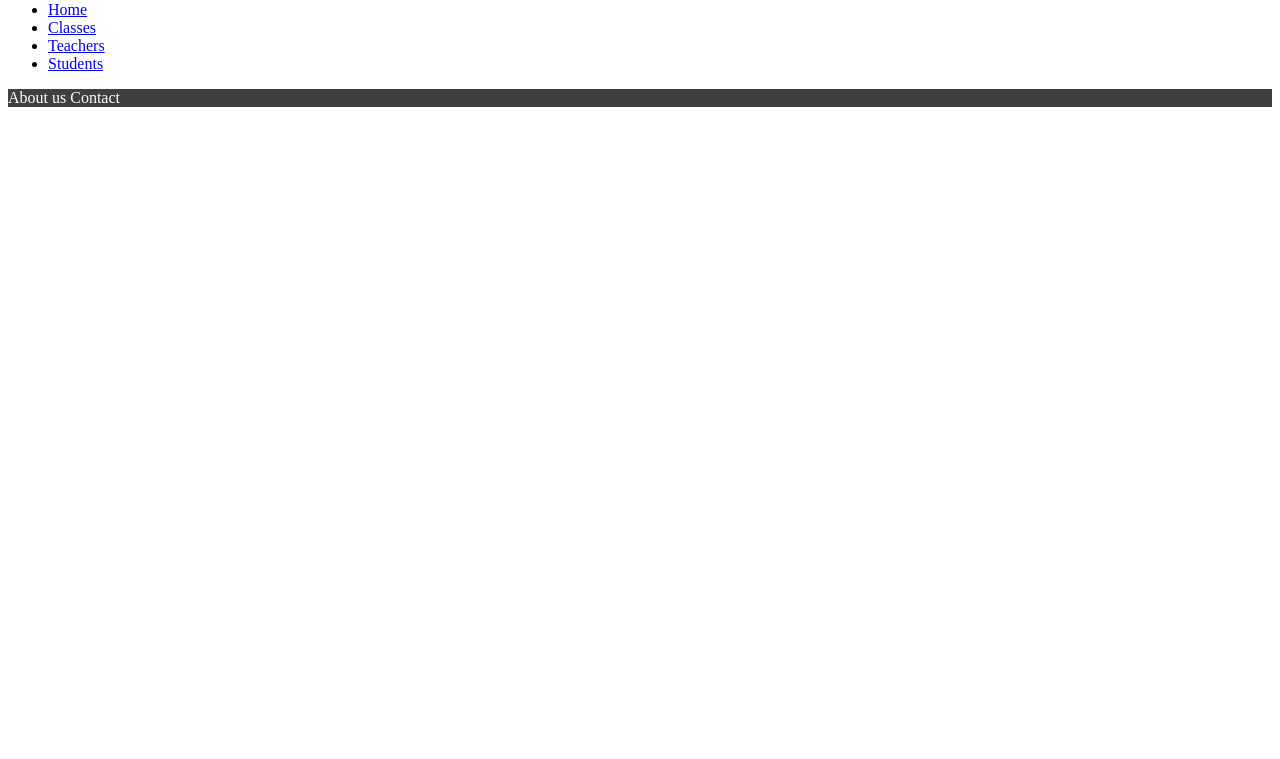
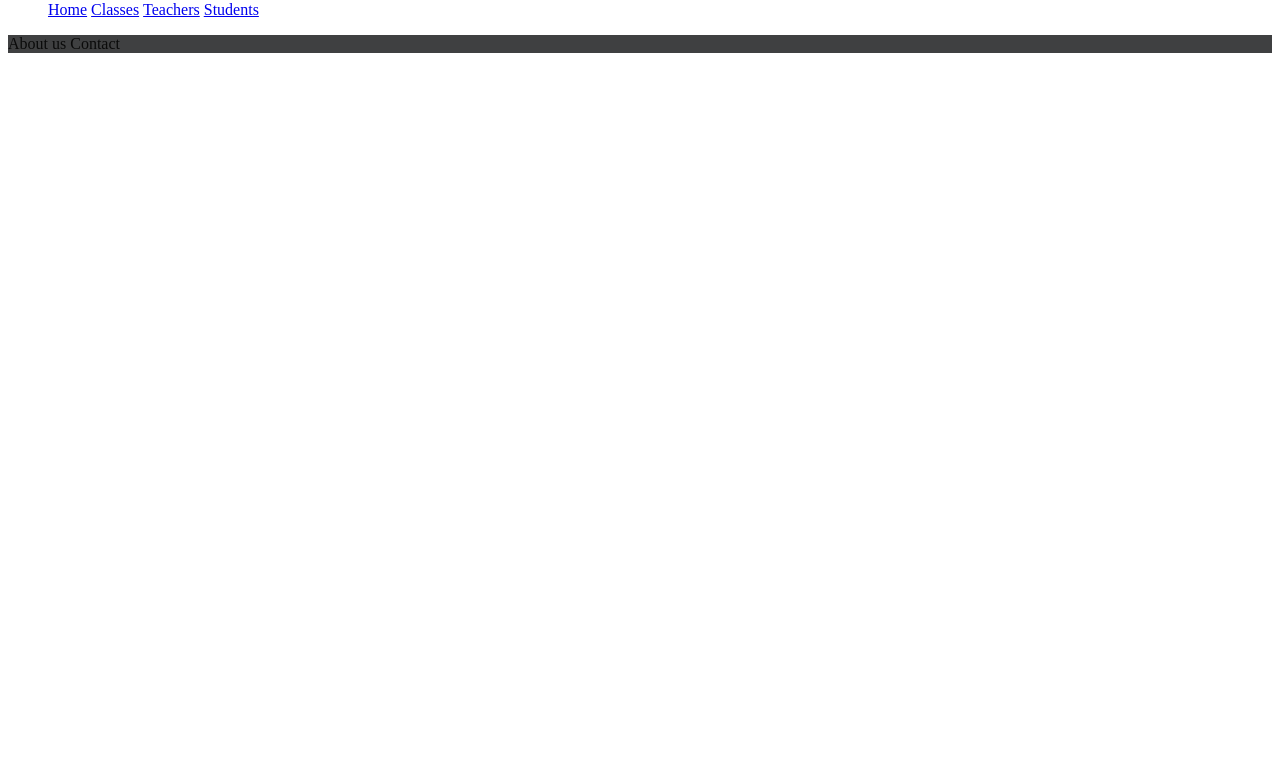
Before and after one commit to udeba/my-school-management-system-project, a plain HTML site: page index.html in a window 1280 px wide. Shown: the part 41-800 px from the top of the page. Drawn offline with Linux system fonts and the light colour scheme.

Commit message:
display inline block

```diff
--- a/index.html
+++ b/index.html
@@ -7,7 +7,7 @@
     <link rel="stylesheet" href="./style.css" />
   </head>
   <body>
-    <nav class="navbar navbar-expand-lg bg-body-tertiary">
+    <nav id="navbar" class="navbar navbar-expand-lg bg-body-tertiary">
       <div class="container-fluid">
         <a class="navbar-brand" href="#">LMS</a>
         <button
--- a/style.css
+++ b/style.css
@@ -1,4 +1,7 @@
 footer {
   background-color: rgb(63, 64, 65);
-  color: #fdfcfc;
+  color: #0a0a0a;
 }
+.nav-item {
+  display: inline-block;
+}
```
